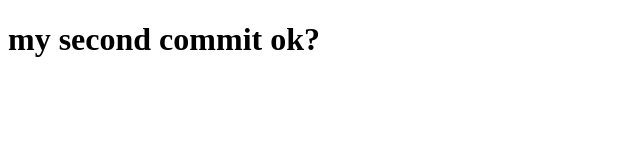
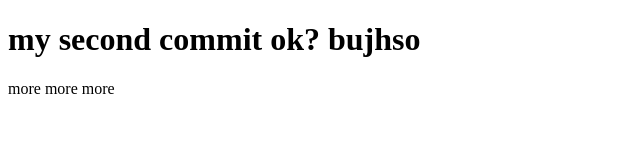
Before and after one commit to Maria-07/my-1st-ripo, a plain HTML site: page index.html in a window 1280 px wide. Shown: the whole page, without its empty margins (0-640 px from the left). Drawn offline with Linux system fonts and the light colour scheme.

Commit message:
3rd time

```diff
--- a/index.html
+++ b/index.html
@@ -8,7 +8,9 @@
 </head>
 <body>
 
-    <h1>my second commit ok?</h1>
+    <h1>my second commit ok? bujhso</h1>
+    <p>more more more</p>
+
 
 </body>
 </html>
```
Also changed, not shown: style.css (added).
